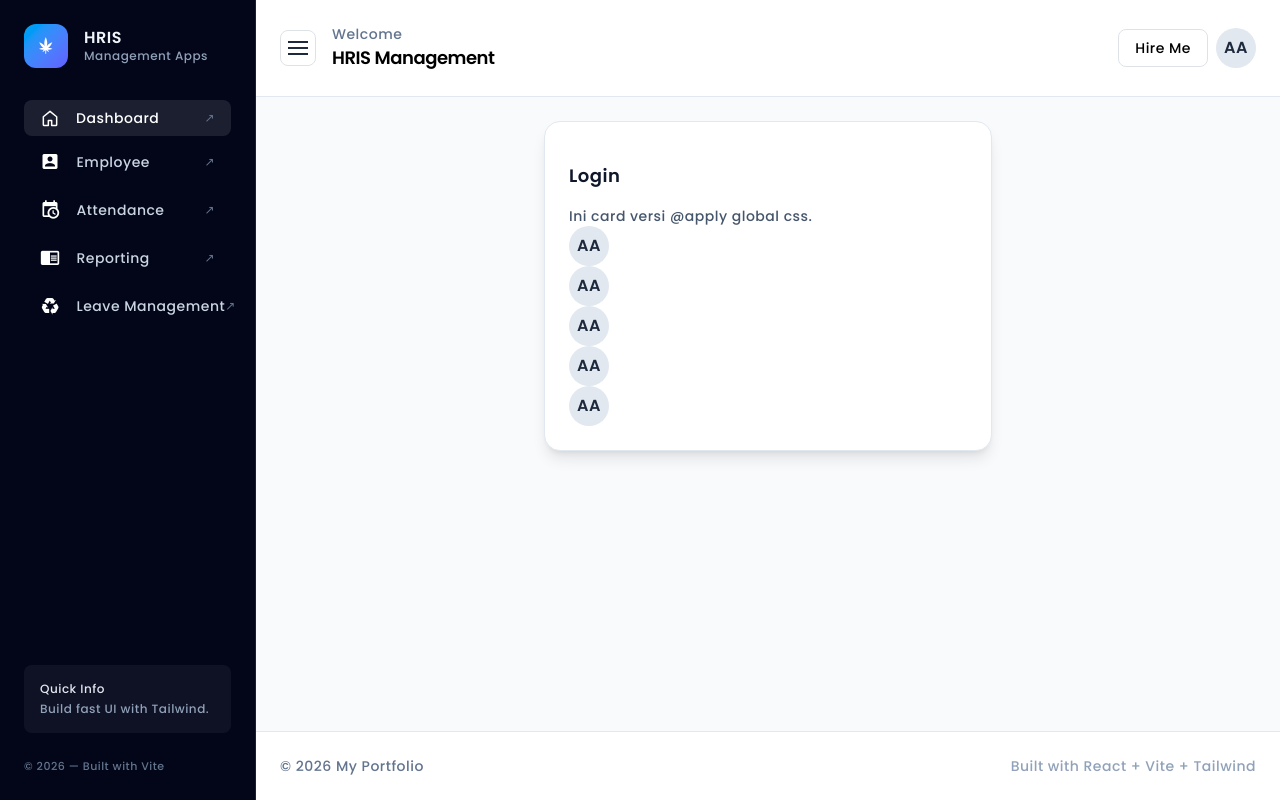
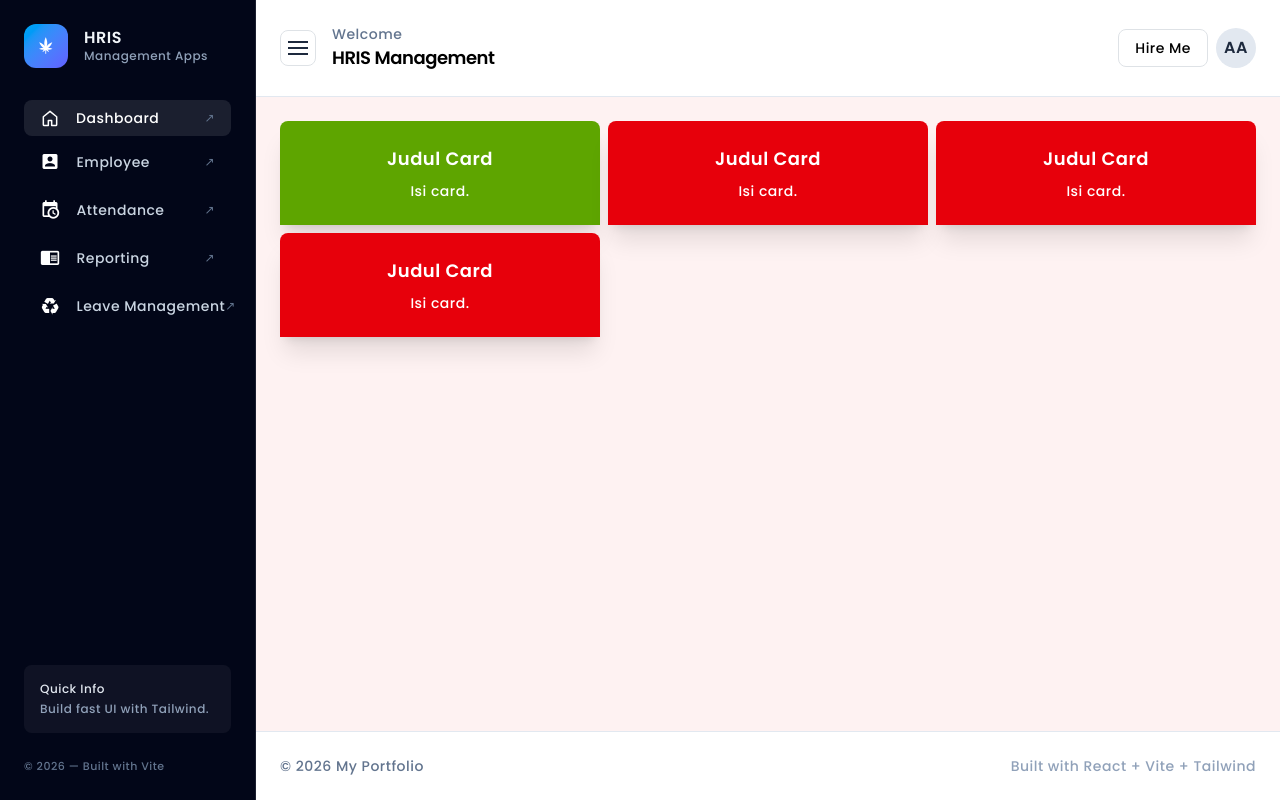
Before and after one commit to Hariorio/porto_react, a React (Vite) app: page /dashboard in a window 1280 px wide. Built offline with nearby package versions, Linux system fonts and the light colour scheme.

Commit message:
card atau conbtainer

```diff
--- a/src/Layouts/Master.jsx
+++ b/src/Layouts/Master.jsx
@@ -37,8 +37,9 @@ export default function Master() {
       <div className="flex-1 flex flex-col">
         <Navbar onMenuClick={handleMenuClick} />
 
-        <main className="flex-1 bg-slate-50 p-6">
-          <div className="mx-auto w-full max-w-5xl">
+        <main className="flex-1 bg-red-50 p-6">
+          {/* <div className="mx-auto w-full max-w-5xl"> */}
+          <div>
             <Outlet />
           </div>
         </main>
--- a/src/pages/Dashboard/DashboardPage.jsx
+++ b/src/pages/Dashboard/DashboardPage.jsx
@@ -2,19 +2,28 @@ import React from 'react'
 
 const DashboardPage = () => {
   return (
-
-      <div className="card max-w-md mx-auto">
-        <h2 className="card-title">Login</h2>
-        <p className="card-muted">Ini card versi @apply global css.</p>
-       <div className="avatar-circle">AA</div>
-        <div className="avatar-circle">AA</div>
-         <div className="avatar-circle">AA</div>
-          <div className="avatar-circle">AA</div>
-           <div className="avatar-circle">AA</div>
+   <div>
+    <div className="w-full flex flex-wrap gap-2">
+        <div className="w-full sm:w-xs bg-lime-600 p-4 rounded-t-lg shadow-xl">
+          <h1 className="text-lg mb-px text-center text-white font-semibold">Judul Card</h1>
+          <p className="mt-2 text-white text-center text-sm text-gray-600">Isi card.</p>
+      </div>
+      <div className="w-full sm:w-xs bg-red-600 p-4 rounded-t-lg shadow-xl">
+          <h1 className="text-lg mb-px text-center text-white font-semibold">Judul Card</h1>
+          <p className="mt-2 text-white text-center text-sm text-gray-600">Isi card.</p>
+      </div>
+      <div className="w-full sm:w-xs bg-red-600 p-4 rounded-t-lg shadow-xl">
+          <h1 className="text-lg mb-px text-center text-white font-semibold">Judul Card</h1>
+          <p className="mt-2 text-white text-center text-sm text-gray-600">Isi card.</p>
+      </div>
+      <div className="w-full sm:w-xs bg-red-600 p-4 rounded-t-lg shadow-xl">
+          <h1 className="text-lg mb-px text-center text-white font-semibold">Judul Card</h1>
+          <p className="mt-2 text-white text-center text-sm text-gray-600">Isi card.</p>
       </div>
 
 
-    // <div>Dashboard</div>
+      </div>
+   </div>
   )
 }
 
```
